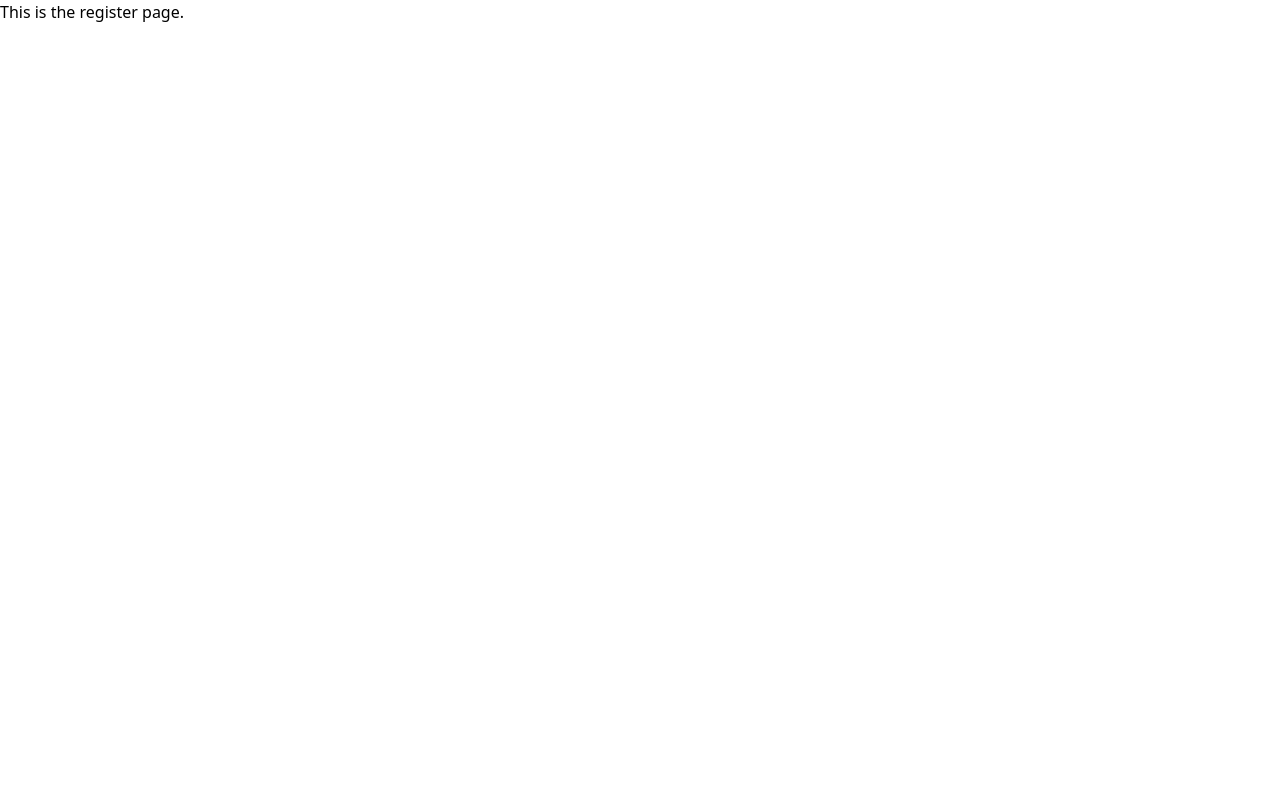
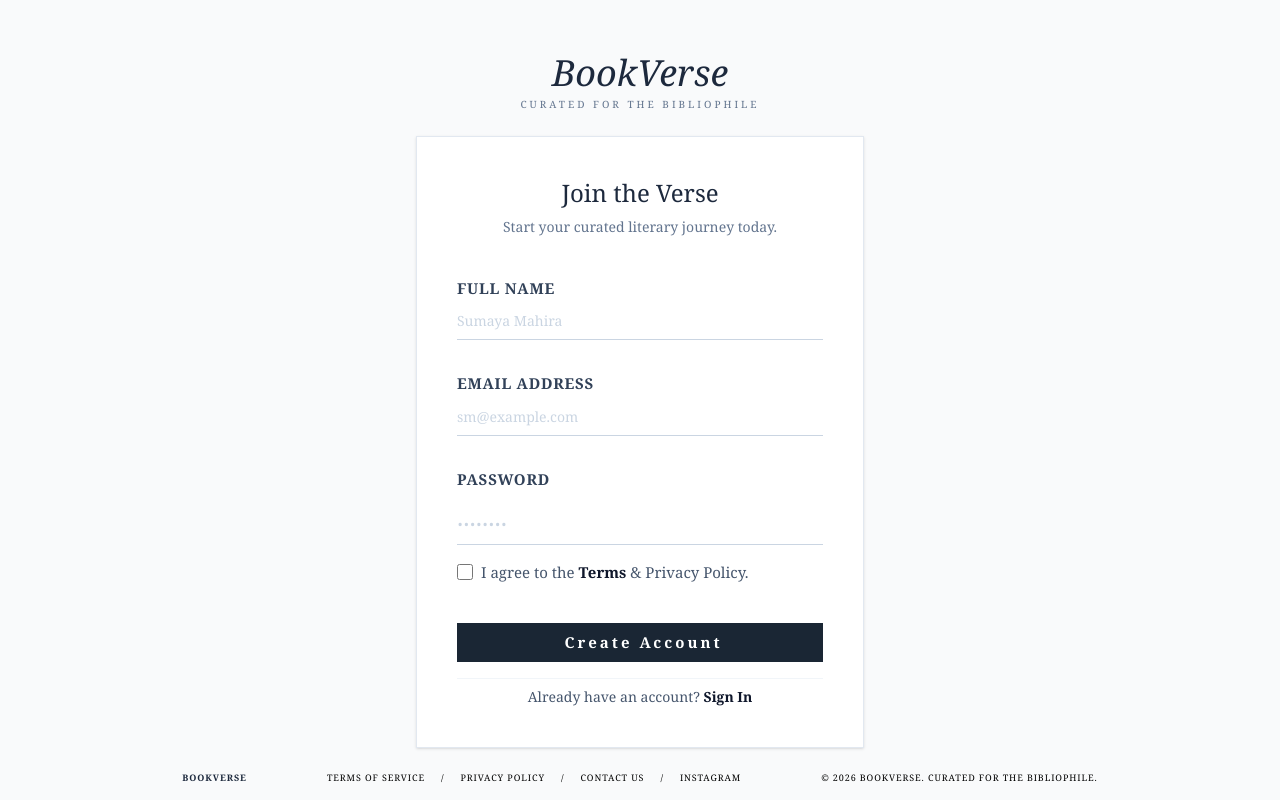
Before and after one commit to sumayamahira/book_verse_ui_pages, a website: page registerpage.html in a window 1280 px wide. Drawn offline with Linux system fonts and the light colour scheme.

Commit message:
proper update of register page

```diff
--- a/registerpage.html
+++ b/registerpage.html
@@ -9,7 +9,87 @@
 </head>
 
 <body>
-    <h1>This is the register page.</h1>
+    <div class="font-serif bg-gray-50">
+        <div class="text-center flex flex-col  min-h-screen justify-center items-center p-2 relative">
+
+            <div class="text-center mb-6">
+                <h2 class="text-4xl italic text-slate-800">BookVerse</h2>
+                <p class="uppercase tracking-[0.3em] text-[10px] text-slate-500 mt-1">
+                    curated for the bibliophile</p>
+            </div>
+
+
+
+            <div class="bg-white border border-slate-200 w-full max-w-md p-6 md:p-10 shadow-sm">
+                <div class="text-center mb-10">
+                    <h3 class="text-2xl text-slate-800 mb-2">Join the Verse</h3>
+                    <p class="text-slate-500 text-sm mb-2">Start your curated literary journey today.</p>
+                </div>
+
+
+                <form action="#" class="space-y-8">
+                    <div class="flex flex-col">
+                        <label for="name"
+                            class="text-left uppercase text-[15px] font-bold tracking-wider text-slate-700 mb-1">full
+                            name</label>
+                        <input type="name" id="name" placeholder="Sumaya Mahira"
+                            class="border-b border-slate-300 py-2 focus:outline-none focus:border-slate-900 transition-colors placeholder:text-slate-300 text-sm">
+                    </div>
+
+                    <div class="flex flex-col">
+                        <label for="email"
+                            class="text-left uppercase text-[15px] font-bold tracking-wider text-slate-700 mb-1">email
+                            address</label>
+                        <input type="email" id="email" placeholder="sm@example.com"
+                            class="border-b border-slate-300 py-2 focus:outline-none focus:border-slate-900 transition-colors placeholder:text-slate-300 text-sm">
+                    </div>
+
+                    <div class="flex flex-col mb-1">
+                        <label for="password"
+                            class="text-left uppercase text-[15px] font-bold tracking-wider text-slate-700">password</label>
+                        <input type="password" id="password" placeholder="........"
+                            class="border-b border-slate-300 py-2 focus:outline-none focus:border-slate-900 transition-colors placeholder:text-slate-300 text-[25px]">
+                    </div>
+
+                    <div class="flex items-center space-x-2 py-2 mt-2">
+                        <input type="checkbox" id="checkbox" class="w-4 h-4 border-slate-300 rounded accent-slate-900">
+                        <label for="checkbox" class="text-[15px] text-slate-600"> I agree to the <span><a href="#"
+                                    class="font-bold text-slate-900 hover:underline">Terms</a></span> &
+                            Privacy Policy.</label>
+                    </div>
+
+                    <div class="w-full bg-[#1a2634] text-white py-2 text-[15px] tracking-[0.2em]
+                    font-semibold hover:bg-slate-700 cursor-pointer transition-all">
+                        <input type="button" id="submit">
+                        <label for="submit">Create Account</label>
+                    </div>
+                </form>
+
+
+                <div class="mt-4 text-center text-sm text-slate-600 border-t border-slate-100 pt-2"><span>Already have
+                        an account?</span>
+                    <a href="#" class="font-bold text-slate-900 hover:underline">Sign In</a>
+
+                </div>
+            </div>
+
+            <footer class="absolute bottom-4 flex flex-col gap-20 md:flex-row justify-between items-center
+            px-10 text-[9px] uppercase tracking-widest text-slate-400text-2xl text-black">
+                <div class="mb-4 md:mb-0 font-bold text-slate-800">BookVerse</div>
+                <div class="flex space-x-4">
+                    <a href="#" class="hover:text-slate-600">Terms of Service</a>
+                    <span>/</span>
+                    <a href="#" class="hover:text-slate-600">Privacy Policy</a>
+                    <span>/</span>
+                    <a href="#" class="hover:text-slate-600">Contact Us</a>
+                    <span>/</span>
+                    <a href="#" class="hover:text-slate-600">Instagram</a>
+                </div>
+                <div class="mt-4 md:mt-0">© 2026 BookVerse. Curated for the bibliophile.</div>
+            </footer>
+
+        </div>
+    </div>
 </body>
 
 </html>
```
Also changed, not shown: output.css.
